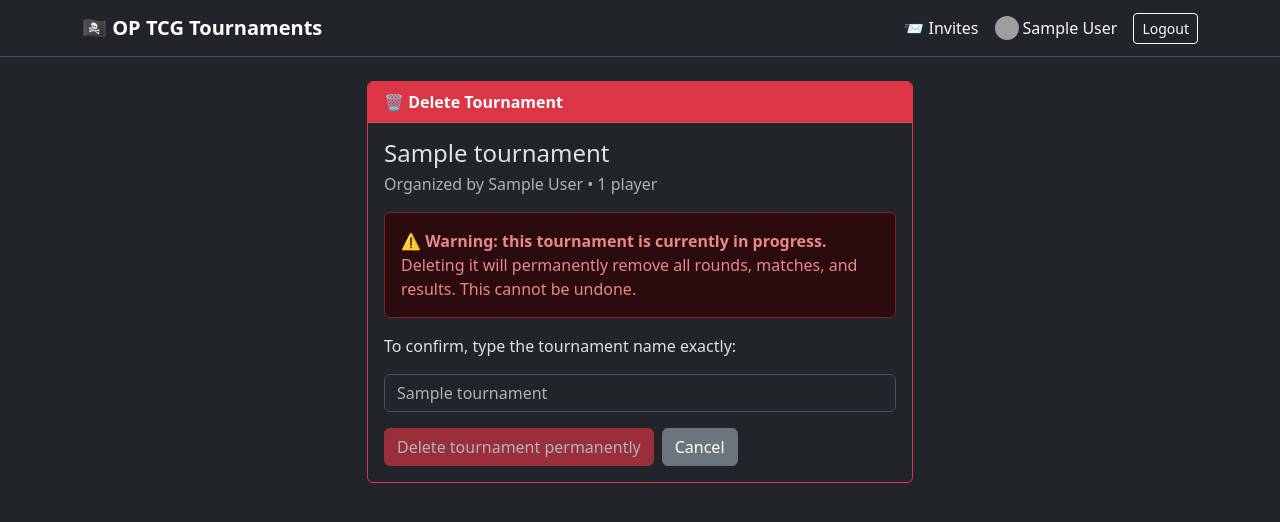
After one commit to Yunaido/Tournament, a Django app: page /tournaments/1/delete/ in a window 1280 px wide. The commit adds this page. Shown: the top 522 px of the page. Run offline with Django 5.2, Linux system fonts and the light colour scheme; a user stored in the database is signed in; tables that the repository leaves empty hold one stand-in row (values such as "Sample post"); some libraries are stand-ins or nearby versions; grey boxes are pictures that could not be loaded.

Commit message:
feat: Implement tournament deletion feature with confirmation

```diff
--- a/templates/accounts/register.html
+++ b/templates/accounts/register.html
@@ -19,8 +19,8 @@
                         <input type="{{ field.field.widget.input_type|default:'text' }}"
                             class="form-control {% if field.errors %}is-invalid{% endif %}"
                             id="{{ field.id_for_label }}" name="{{ field.html_name }}"
-                            value="{{ field.value|default_if_none:'' }}" {% if field.field.required %}required{% endif
-                            %}>
+                            value="{{ field.value|default_if_none:'' }}"
+                            {% if field.field.required %}required{% endif %}>
                         {% endif %}
                         {% if field.help_text %}
                         <div class="form-text">{{ field.help_text }}</div>
--- /dev/null
+++ b/templates/tournaments/delete.html
@@ -0,0 +1,68 @@
+{% extends "base.html" %}
+{% block title %}Delete {{ tournament.name }}{% endblock %}
+{% block content %}
+<div class="row justify-content-center">
+    <div class="col-md-6">
+        <div class="card border-danger">
+            <div class="card-header bg-danger text-white">
+                <strong>🗑 Delete Tournament</strong>
+            </div>
+            <div class="card-body">
+                <h4 class="mb-1">{{ tournament.name }}</h4>
+                <p class="text-muted mb-3">
+                    Organized by {{ tournament.created_by.profile.display_name }}
+                    &bull; {{ tournament.num_players }} player{{ tournament.num_players|pluralize }}
+                </p>
+
+                {% if tournament.status == "ACTIVE" %}
+                {# Harder confirmation for active tournaments #}
+                <div class="alert alert-danger">
+                    <strong>⚠️ Warning: this tournament is currently in progress.</strong><br>
+                    Deleting it will permanently remove all rounds, matches, and results.
+                    This cannot be undone.
+                </div>
+                <p>To confirm, type the tournament name exactly:</p>
+                <form method="post">
+                    {% csrf_token %}
+                    <div class="mb-3">
+                        <input type="text" name="confirm_name" id="confirm_name"
+                            class="form-control"
+                            placeholder="{{ tournament.name }}"
+                            autocomplete="off"
+                            required>
+                    </div>
+                    <div class="d-flex gap-2">
+                        <button type="submit" class="btn btn-danger" id="delete-btn" disabled>
+                            Delete tournament permanently
+                        </button>
+                        <a href="{% url 'tournament_detail' tournament.pk %}" class="btn btn-secondary">Cancel</a>
+                    </div>
+                </form>
+                <script>
+                    const input = document.getElementById('confirm_name');
+                    const btn = document.getElementById('delete-btn');
+                    const expected = '{{ tournament.name|escapejs }}';
+                    input.addEventListener('input', () => {
+                        btn.disabled = input.value !== expected;
+                    });
+                </script>
+
+                {% else %}
+                {# Simple confirmation for SETUP tournaments #}
+                <div class="alert alert-warning">
+                    Are you sure you want to delete <strong>{{ tournament.name }}</strong>?
+                    This action cannot be undone.
+                </div>
+                <form method="post">
+                    {% csrf_token %}
+                    <div class="d-flex gap-2">
+                        <button type="submit" class="btn btn-danger">Yes, delete it</button>
+                        <a href="{% url 'tournament_detail' tournament.pk %}" class="btn btn-secondary">Cancel</a>
+                    </div>
+                </form>
+                {% endif %}
+            </div>
+        </div>
+    </div>
+</div>
+{% endblock %}
--- a/templates/tournaments/list.html
+++ b/templates/tournaments/list.html
@@ -28,8 +28,7 @@
                     {% if t.status == 'ACTIVE' %}
                     <small class="text-muted">• Round {{ t.current_round }}/{{ t.computed_max_rounds }}</small>
                     {% endif %}
-                </div>
-            </div>
+                </div>                <small class="text-muted mt-1 d-block">by {{ t.created_by.profile.display_name }}</small>            </div>
             <div class="card-footer">
                 <a href="{% url 'tournament_detail' pk=t.pk %}" class="btn btn-outline-light btn-sm">View</a>
             </div>
@@ -53,6 +52,7 @@
                 <p class="card-text text-muted">{{ t.date }}</p>
                 <span class="badge bg-secondary">Finished</span>
                 <small class="text-muted">{{ t.num_players }} players</small>
+                <small class="text-muted mt-1 d-block">by {{ t.created_by.profile.display_name }}</small>
             </div>
             <div class="card-footer">
                 <a href="{% url 'tournament_detail' pk=t.pk %}" class="btn btn-outline-secondary btn-sm">Results</a>
--- a/tournaments/urls.py
+++ b/tournaments/urls.py
@@ -10,6 +10,7 @@ urlpatterns = [
     path("tournaments/<int:pk>/join/", views.tournament_join, name="tournament_join"),
     path("tournaments/<int:pk>/leave/", views.tournament_leave, name="tournament_leave"),
     path("tournaments/<int:pk>/start/", views.tournament_start, name="tournament_start"),
+    path("tournaments/<int:pk>/delete/", views.tournament_delete, name="tournament_delete"),
     path("tournaments/<int:pk>/next-round/", views.next_round, name="next_round"),
     path("tournaments/<int:pk>/standings/", views.standings, name="standings"),
     path("tournaments/<int:pk>/standings-partial/", views.htmx_standings, name="htmx_standings"),
--- a/tournaments/views.py
+++ b/tournaments/views.py
@@ -185,6 +185,33 @@ def next_round(request, pk):
 
 
 @login_required
+def tournament_delete(request, pk):
+    """Delete a tournament. Organizer only. Harder confirmation when ACTIVE."""
+    tournament = get_object_or_404(Tournament, pk=pk)
+
+    if tournament.created_by != request.user and not request.user.is_staff:
+        messages.error(request, "Only the organizer can delete this tournament.")
+        return redirect("tournament_detail", pk=pk)
+
+    if tournament.status == Tournament.Status.FINISHED:
+        messages.error(request, "Finished tournaments cannot be deleted.")
+        return redirect("tournament_detail", pk=pk)
+
+    if request.method == "POST":
+        if tournament.status == Tournament.Status.ACTIVE:
+            confirm_name = request.POST.get("confirm_name", "").strip()
+            if confirm_name != tournament.name:
+                messages.error(request, "Tournament name did not match. Deletion cancelled.")
+                return redirect("tournament_delete", pk=pk)
+        name = tournament.name
+        tournament.delete()
+        messages.success(request, f"Tournament '{name}' has been deleted.")
+        return redirect("tournament_list")
+
+    return render(request, "tournaments/delete.html", {"tournament": tournament})
+
+
+@login_required
 def report_result(request, match_pk):
     """Player reports their match result."""
     match = get_object_or_404(Match, pk=match_pk, confirmed=False, is_bye=False)
```
Also changed, not shown: e2e/tests/match-reporting.spec.ts (+1 -1 lines), e2e/tests/profile.spec.ts (+2 -2 lines), e2e/tests/tournaments.spec.ts (+2 -2 lines), templates/tournaments/detail.html (+8 -1 lines), .github/copilot-instructions.md, 1 other file.
